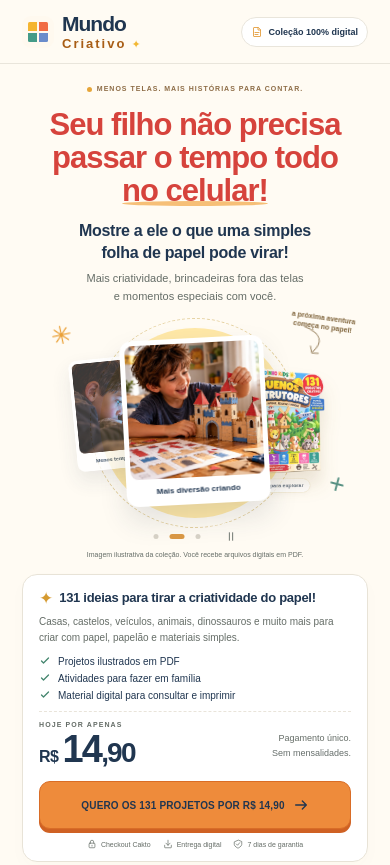
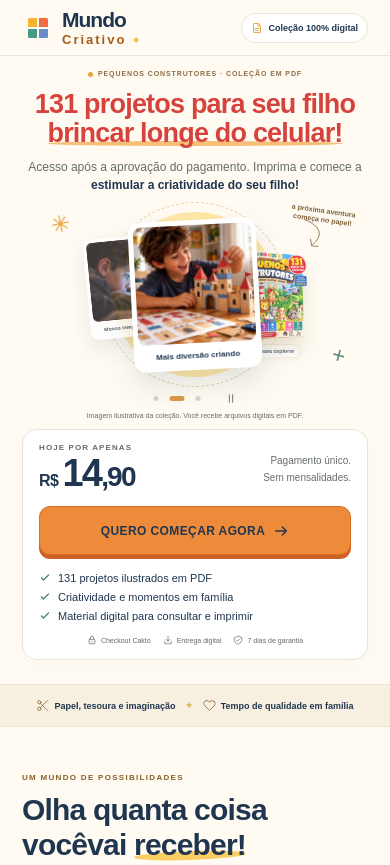
Before and after one commit to joaolucasqueiros/mundocriativo, a website built with Vite: page index.html in a window 390 px wide. Shown: the top 865 px of the page. Built offline with nearby package versions, Linux system fonts and the light colour scheme; files whose address does not match are found by name.

Commit message:
Destaca produto e coloca preço e compra na primeira tela

```diff
--- a/index.html
+++ b/index.html
@@ -46,20 +46,14 @@
       <section class="hero wrap" aria-labelledby="hero-title">
         <div class="hero-copy">
           <p class="eyebrow">
-            <span></span> MENOS TELAS. MAIS HISTÓRIAS PARA CONTAR.
+            <span></span> PEQUENOS CONSTRUTORES · COLEÇÃO EM PDF
           </p>
           <h1 id="hero-title">
-            Seu filho não precisa passar o tempo todo <span>no celular!</span>
+            131 projetos para seu filho <span>brincar longe do celular!</span>
           </h1>
-          <h2>
-            Mostre a ele o que uma simples<br class="desktop-break" />
-            folha de papel pode virar!
-          </h2>
           <p class="hero-description">
-            Mais criatividade, brincadeiras fora das telas<br
-              class="desktop-break"
-            />
-            e momentos especiais com você.
+            Acesso após a aprovação do pagamento. Imprima e comece a
+            <strong>estimular a criatividade do seu filho!</strong>
           </p>
         </div>
 
@@ -146,22 +140,6 @@
         </div>
 
         <div class="hero-offer" id="oferta">
-          <div class="offer-heading">
-            <span class="tiny-star">✦</span>
-            <h3>131 ideias para tirar a criatividade do papel!</h3>
-          </div>
-          <p>
-            Casas, castelos, veículos, animais, dinossauros e muito mais para
-            criar com papel, papelão e materiais simples.
-          </p>
-          <ul class="benefit-list">
-            <li><i data-icon="check"></i> Projetos ilustrados em PDF</li>
-            <li><i data-icon="check"></i> Atividades para fazer em família</li>
-            <li>
-              <i data-icon="check"></i> Material digital para consultar e
-              imprimir
-            </li>
-          </ul>
           <div class="price-line">
             <div>
               <span class="price-eyebrow">HOJE POR APENAS</span
@@ -174,9 +152,19 @@
             data-checkout="hero"
             role="link"
             aria-disabled="true"
-            >QUERO OS 131 PROJETOS POR R$ 14,90 <i data-icon="arrow-right"></i
+            >QUERO COMEÇAR AGORA <i data-icon="arrow-right"></i
           ></a>
           <p class="sale-status" data-sale-status>Vendas em breve.</p>
+          <ul class="benefit-list">
+            <li><i data-icon="check"></i> 131 projetos ilustrados em PDF</li>
+            <li>
+              <i data-icon="check"></i> Criatividade e momentos em família
+            </li>
+            <li>
+              <i data-icon="check"></i> Material digital para consultar e
+              imprimir
+            </li>
+          </ul>
           <div class="trust-line">
             <span><i data-icon="lock"></i> Checkout Cakto</span
             ><span><i data-icon="download"></i> Entrega digital</span
--- a/src/styles.css
+++ b/src/styles.css
@@ -2731,3 +2731,292 @@ p {
     --orbit-radius: 76px;
   }
 }
+
+/* Put the purchase decision directly after the orbital demonstration. */
+.hero {
+  row-gap: 15px;
+}
+.hero-copy {
+  grid-column: 1;
+  grid-row: 1 / 3;
+  align-self: start;
+  padding-top: 70px;
+}
+.hero-visual {
+  grid-column: 2;
+  grid-row: 1;
+  padding-bottom: 0;
+}
+.hero-offer {
+  grid-column: 2;
+  grid-row: 2;
+}
+.hero h1 {
+  font-size: 40px;
+}
+.hero-description {
+  max-width: 440px;
+  font-size: 15px;
+  margin-top: 18px;
+}
+.hero-description strong {
+  color: var(--navy);
+  font-weight: 700;
+}
+.hero-offer .price-line {
+  border-top: 0;
+  padding-top: 0;
+  margin-bottom: 12px;
+}
+.hero-offer .benefit-list {
+  margin: 19px 0 0;
+  gap: 8px;
+}
+.hero-offer .benefit-list li {
+  font-size: 12px;
+}
+.hero-offer .trust-line {
+  margin-top: 16px;
+}
+.hero-offer [data-checkout="hero"] {
+  animation: cta-hop 3.6s ease-in-out infinite !important;
+}
+.hero-offer [data-checkout="hero"]:hover,
+.hero-offer [data-checkout="hero"]:focus-visible {
+  animation-play-state: paused !important;
+}
+@keyframes cta-hop {
+  0%,
+  74%,
+  90%,
+  100% {
+    translate: 0 0;
+  }
+  80% {
+    translate: 0 -4px;
+  }
+  85% {
+    translate: 0 0;
+  }
+}
+@media (min-width: 701px) {
+  .hero .carousel {
+    height: 340px;
+  }
+  .hero .sun-orbit {
+    width: 285px;
+    height: 285px;
+    top: 18px;
+  }
+  .hero .product-slide {
+    width: 248px;
+    margin-left: -124px;
+  }
+  .hero .photo-slide {
+    width: 210px;
+    margin-left: -105px;
+  }
+  .hero .carousel-stage {
+    --orbit-radius: 112px;
+  }
+}
+@media (min-width: 1400px) {
+  .hero .carousel {
+    transform: none;
+  }
+}
+@media (max-width: 1023px) and (min-width: 701px) {
+  .hero h1 {
+    font-size: 36px;
+  }
+  .hero-description {
+    font-size: 13px;
+  }
+  .hero .carousel {
+    height: 290px;
+  }
+  .hero .product-slide {
+    width: 215px;
+    margin-left: -107.5px;
+  }
+  .hero .photo-slide {
+    width: 184px;
+    margin-left: -92px;
+  }
+  .hero .sun-orbit {
+    width: 235px;
+    height: 235px;
+  }
+  .hero .carousel-stage {
+    --orbit-radius: 90px;
+  }
+}
+@media (max-width: 700px) {
+  .header {
+    height: 56px;
+  }
+  .hero {
+    padding-top: 13px;
+    padding-bottom: 24px;
+    row-gap: 0;
+  }
+  .hero-copy {
+    grid-column: 1;
+    grid-row: 1;
+    padding-top: 0;
+  }
+  .hero .eyebrow {
+    font-size: 7px;
+    letter-spacing: 0.9px;
+  }
+  .hero h1 {
+    font-size: clamp(27px, 6.7vw, 29px);
+    line-height: 1.08;
+    margin-top: 10px;
+    letter-spacing: -0.8px;
+    max-width: 410px;
+  }
+  .hero-description {
+    font-size: 12px;
+    line-height: 1.5;
+    margin: 10px auto 0;
+    max-width: 355px;
+  }
+  .hero-visual {
+    grid-column: 1;
+    grid-row: 2;
+    margin-top: 12px;
+  }
+  .hero .carousel {
+    height: 205px;
+  }
+  .hero .carousel-stage {
+    inset: 0 0 28px;
+    --orbit-radius: 76px;
+  }
+  .hero .product-slide {
+    width: 150px;
+    margin-left: -75px;
+  }
+  .hero .photo-slide {
+    width: 128px;
+    margin-left: -64px;
+  }
+  .hero .sun-orbit {
+    width: 165px;
+    height: 165px;
+    top: 6px;
+  }
+  .hero .visual-note {
+    font-size: 7px;
+    top: 0;
+    right: 13px;
+  }
+  .hero .doodle-star {
+    top: 5px;
+    font-size: 23px;
+  }
+  .hero .doodle-plus {
+    bottom: 42px;
+    font-size: 23px;
+  }
+  .hero .mockup-note {
+    font-size: 7px;
+    margin-top: 0;
+  }
+  .hero-offer {
+    grid-column: 1;
+    grid-row: 3;
+    margin-top: 8px;
+    padding: 13px 16px 14px;
+  }
+  .hero-offer .price-line {
+    padding-top: 0;
+    margin-bottom: 11px;
+  }
+  .hero-offer .price-eyebrow {
+    font-size: 8px;
+  }
+  .hero-offer .price {
+    font-size: 38px;
+  }
+  .hero-offer .price-line > p {
+    font-size: 10px;
+  }
+  .hero-offer .button {
+    min-height: 49px;
+    font-size: 12px;
+    letter-spacing: 0.4px;
+  }
+  .hero-offer .benefit-list {
+    margin: 17px 0 0;
+    gap: 7px;
+  }
+  .hero-offer .benefit-list li {
+    font-size: 11px;
+  }
+  .hero-offer .trust-line {
+    font-size: 7px;
+    margin-top: 13px;
+  }
+}
+@media (max-width: 374px) {
+  .hero h1 {
+    font-size: 27px;
+  }
+  .hero .eyebrow {
+    font-size: 6.5px;
+    letter-spacing: 0.7px;
+  }
+  .hero-description {
+    font-size: 12px;
+  }
+}
+@media (max-width: 700px) and (max-height: 700px) {
+  .header {
+    height: 52px;
+  }
+  .hero {
+    padding-top: 10px;
+  }
+  .hero h1 {
+    font-size: 26px;
+    margin-top: 8px;
+  }
+  .hero-description {
+    margin-top: 8px;
+    line-height: 1.4;
+  }
+  .hero-visual {
+    margin-top: 10px;
+  }
+  .hero .carousel {
+    height: 176px;
+  }
+  .hero .carousel-stage {
+    --orbit-radius: 66px;
+  }
+  .hero .product-slide {
+    width: 130px;
+    margin-left: -65px;
+  }
+  .hero .photo-slide {
+    width: 114px;
+    margin-left: -57px;
+  }
+  .hero .sun-orbit {
+    width: 140px;
+    height: 140px;
+    top: 2px;
+  }
+  .hero .doodle-star {
+    font-size: 20px;
+  }
+  .hero .visual-note {
+    font-size: 6px;
+  }
+  .hero-offer {
+    margin-top: 6px;
+    padding-top: 11px;
+  }
+}
```
Also changed, not shown: tests/storefront.spec.js (+42 -1 lines), README.md.
